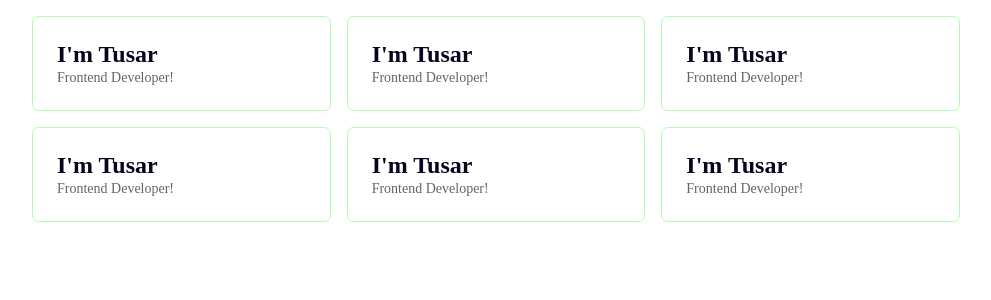
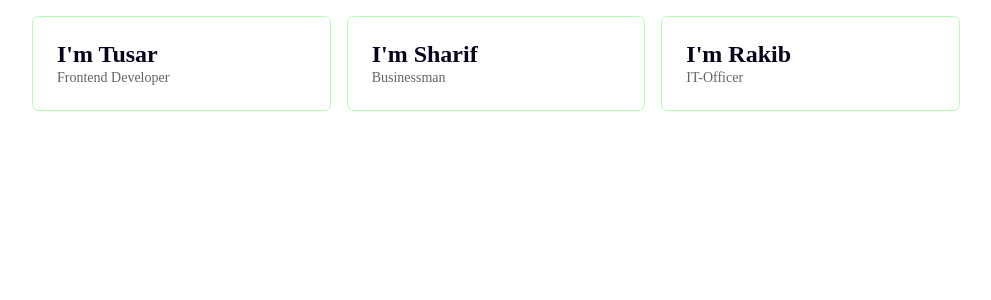
Before and after one commit to Tusar78/exploring-reactjs, a React (Create React App) app in the folder my-app/: page / in a window 1280 px wide. Shown: the top 300 px of the page, without its empty margins (144-1135 px from the left). Built offline with nearby package versions, Linux system fonts and the light colour scheme.

Commit message:
Similar in look different in data but not dynamically

```diff
--- a/my-app/src/App.js
+++ b/my-app/src/App.js
@@ -6,23 +6,20 @@ function App() {
   return (
     <div className="container">
       <div className="card__container">
-        <Employee></Employee>
-        <Employee></Employee>
-        <Employee></Employee>
-        <Employee></Employee>
-        <Employee></Employee>
-        <Employee></Employee>
+        <Employee name="Tusar" role="Frontend Developer"></Employee>
+        <Employee name="Sharif" role="Businessman"></Employee>
+        <Employee name="Rakib" role="IT-Officer"></Employee>
       </div>
     </div>
   );
 }
 
 // Similar in look similar in data component
-function Employee() {
+function Employee({name, role}) {
   return (
     <div className="product">
-      <h2 className="product__name">I'm Tusar</h2>
-      <span className="product__price">Frontend Developer!</span>
+      <h2 className="product__name">I'm {name}</h2>
+      <span className="product__price">{role}</span>
     </div>
   );
 }
```
